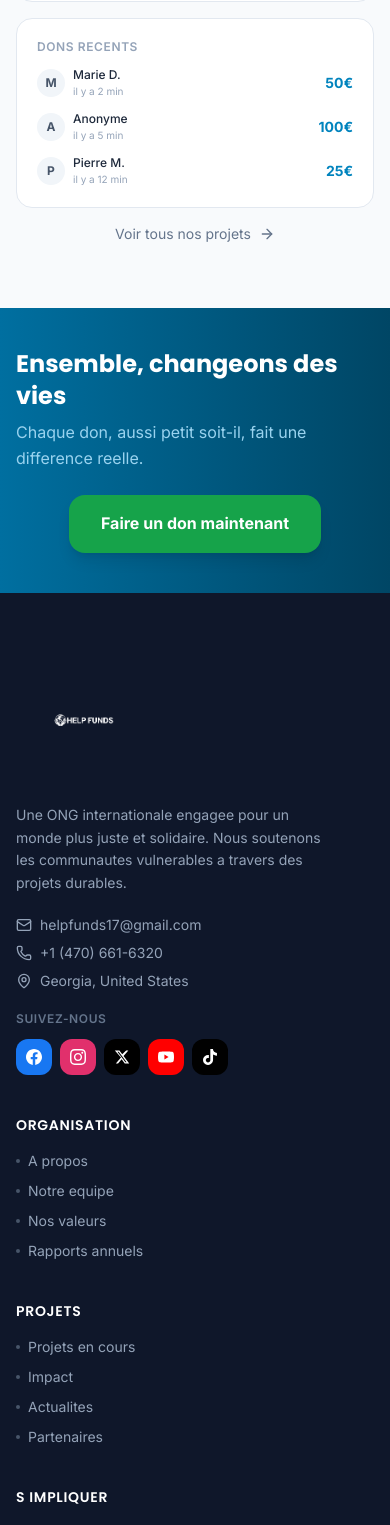
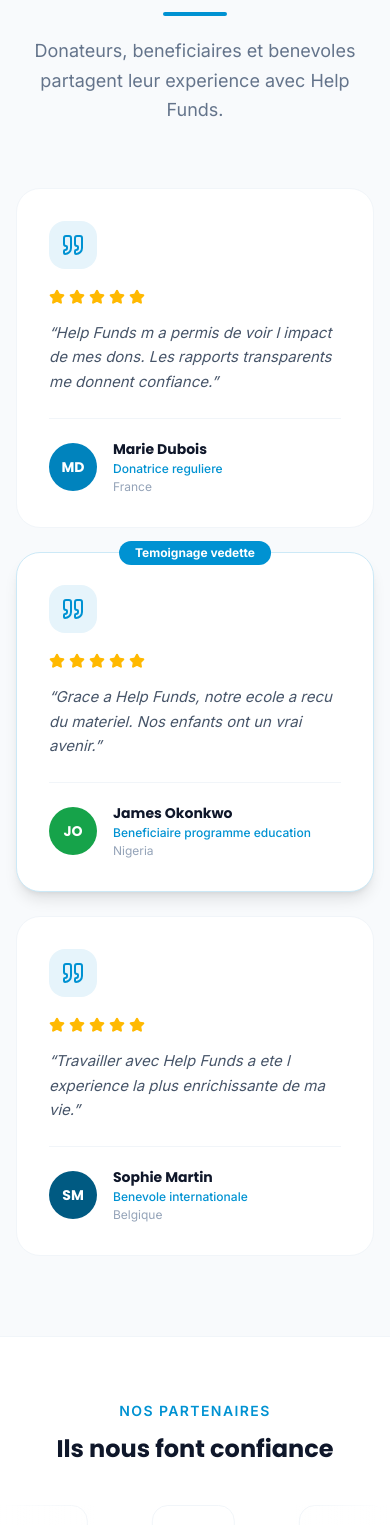
Before and after one commit to spandeau/helpfunds-ong, a Next.js app in the folder frontend-nextjs/: page / in a window 390 px wide. Shown: the part 7922-9447 px from the top of the page. Built offline with nearby package versions, Linux system fonts and the light colour scheme; no server answers.

Commit message:
fix: type Partner logo nullable corrige

```diff
--- a/frontend-nextjs/src/app/page.tsx
+++ b/frontend-nextjs/src/app/page.tsx
@@ -1,6 +1,10 @@
 import HeroSection from "@/components/sections/HeroSection";
 import ActionsSection from "@/components/sections/ActionsSection";
 import StatsSection from "@/components/sections/StatsSection";
+import ProjectsSection from "@/components/sections/ProjectsSection";
+import TestimonialsSection from "@/components/sections/TestimonialsSection";
+import FAQSection from "@/components/sections/FAQSection";
+import PartnersSection from "@/components/sections/PartnersSection";
 import ImpactMap from "@/components/sections/ImpactMap";
 import DonationCTASection from "@/components/sections/DonationCTASection";
 
@@ -10,6 +14,10 @@ export default function Home() {
       <HeroSection />
       <ActionsSection />
       <StatsSection />
+      <ProjectsSection />
+      <TestimonialsSection />
+      <PartnersSection />
+      <FAQSection />
       <ImpactMap />
       <DonationCTASection />
     </main>
--- /dev/null
+++ b/frontend-nextjs/src/components/sections/PartnersSection.tsx
@@ -0,0 +1,93 @@
+"use client";
+
+import { useEffect, useState } from "react";
+import Image from "next/image";
+
+interface Partner {
+  id: number;
+  name: string;
+  website?: string;
+  logo?: { url: string } | null;
+  order?: number;
+}
+
+const FALLBACK_PARTNERS: Partner[] = [
+  { id: 1, name: "UNICEF", logo: null },
+  { id: 2, name: "OMS", logo: null },
+  { id: 3, name: "PNUD", logo: null },
+  { id: 4, name: "Croix-Rouge", logo: null },
+  { id: 5, name: "UNESCO", logo: null },
+  { id: 6, name: "FAO", logo: null },
+  { id: 7, name: "ONU Femmes", logo: null },
+  { id: 8, name: "UNHCR", logo: null },
+];
+
+function PartnerLogo({ partner, strapiUrl }: { partner: Partner; strapiUrl: string }) {
+  const logoUrl = partner.logo?.url
+    ? partner.logo.url.startsWith("http")
+      ? partner.logo.url
+      : `${strapiUrl}${partner.logo.url}`
+    : null;
+
+  return (
+    <div className="flex-shrink-0 mx-8 flex items-center justify-center h-16 px-6 bg-white rounded-2xl border border-neutral-100 hover:border-primary-200 hover:shadow-md transition-all duration-300 group">
+      {logoUrl ? (
+        <Image
+          src={logoUrl}
+          alt={partner.name}
+          width={120}
+          height={48}
+          className="h-10 w-auto object-contain opacity-60 group-hover:opacity-100 transition-opacity duration-300"
+        />
+      ) : (
+        <span className="text-neutral-400 font-heading font-bold text-sm group-hover:text-primary-500 transition-colors whitespace-nowrap">
+          {partner.name}
+        </span>
+      )}
+    </div>
+  );
+}
+
+export default function PartnersSection() {
+  const [partners, setPartners] = useState<Partner[]>(FALLBACK_PARTNERS);
+  const STRAPI_URL = process.env.NEXT_PUBLIC_STRAPI_URL || "http://localhost:1337";
+
+  useEffect(() => {
+    fetch(`${STRAPI_URL}/api/partners?populate[logo]=true&sort=order:asc&pagination[pageSize]=20`)
+      .then((res) => res.ok ? res.json() : null)
+      .then((data) => {
+        if (data?.data && data.data.length > 0) {
+          setPartners(data.data);
+        }
+      })
+      .catch(() => {});
+  }, [STRAPI_URL]);
+
+  const doubled = [...partners, ...partners];
+
+  return (
+    <section className="py-16 bg-white border-t border-neutral-100">
+      <div className="max-w-7xl mx-auto px-4 sm:px-6 lg:px-8 mb-10 text-center">
+        <span className="section-label">Nos partenaires</span>
+        <h2 className="font-heading font-bold text-neutral-900 text-2xl md:text-3xl">
+          Ils nous font confiance
+        </h2>
+      </div>
+
+      <div className="relative overflow-hidden">
+        <div className="absolute left-0 top-0 bottom-0 w-24 bg-gradient-to-r from-white to-transparent z-10 pointer-events-none" />
+        <div className="absolute right-0 top-0 bottom-0 w-24 bg-gradient-to-l from-white to-transparent z-10 pointer-events-none" />
+
+        <div className="flex partners-scroll">
+          {doubled.map((partner, i) => (
+            <PartnerLogo
+              key={`${partner.id}-${i}`}
+              partner={partner}
+              strapiUrl={STRAPI_URL}
+            />
+          ))}
+        </div>
+      </div>
+    </section>
+  );
+}
--- a/frontend-nextjs/src/components/sections/TestimonialsSection.tsx
+++ b/frontend-nextjs/src/components/sections/TestimonialsSection.tsx
@@ -1,86 +1,103 @@
 "use client";
 
-import { motion } from "framer-motion";
-import { Quote } from "lucide-react";
+import { useEffect, useState } from "react";
+import { Quote, Star } from "lucide-react";
 import Container from "@/components/layout/Container";
 import { HOME_TESTIMONIALS } from "@/constants";
 
+interface Testimonial {
+  id?: number;
+  name: string;
+  role: string;
+  country?: string;
+  text: string;
+  avatar: string;
+  color: string;
+  featured?: boolean;
+}
+
 export default function TestimonialsSection() {
+  const [testimonials, setTestimonials] = useState<Testimonial[]>(HOME_TESTIMONIALS);
+
+  useEffect(() => {
+    const STRAPI_URL = process.env.NEXT_PUBLIC_STRAPI_URL || "http://localhost:1337";
+    fetch(`${STRAPI_URL}/api/testimonials?filters[featured][$eq]=true&pagination[pageSize]=6`)
+      .then((res) => res.ok ? res.json() : null)
+      .then((data) => {
+        if (data?.data && data.data.length > 0) {
+          setTestimonials(data.data.map((t: Testimonial) => ({
+            name: t.name,
+            role: t.role,
+            country: t.country || "",
+            text: t.text,
+            avatar: t.name.substring(0, 2).toUpperCase(),
+            color: "bg-primary-500",
+          })));
+        }
+      })
+      .catch(() => {});
+  }, []);
+
   return (
-    <section className="py-20 md:py-28 bg-neutral-50">
+    <section className="py-20 md:py-28 bg-neutral-50 overflow-hidden">
       <Container>
-        {/* Header */}
         <div className="text-center mb-16">
-          <motion.p
-            initial={{ opacity: 0, y: 10 }}
-            whileInView={{ opacity: 1, y: 0 }}
-            viewport={{ once: true }}
-            className="section-label"
-          >
-            Témoignages
-          </motion.p>
-          <motion.h2
-            initial={{ opacity: 0, y: 20 }}
-            whileInView={{ opacity: 1, y: 0 }}
-            viewport={{ once: true }}
-            transition={{ delay: 0.1 }}
-            className="section-title"
-          >
-            Ils nous font confiance
-          </motion.h2>
+          <span className="section-label">Temoignages</span>
+          <h2 className="section-title">Ils nous font confiance</h2>
           <div className="divider" />
-          <motion.p
-            initial={{ opacity: 0, y: 20 }}
-            whileInView={{ opacity: 1, y: 0 }}
-            viewport={{ once: true }}
-            transition={{ delay: 0.2 }}
-            className="section-subtitle mx-auto"
-          >
-            Donateurs, bénéficiaires et bénévoles partagent leur expérience
-            avec Help Funds.
-          </motion.p>
+          <p className="section-subtitle mx-auto">
+            Donateurs, beneficiaires et benevoles partagent leur experience avec Help Funds.
+          </p>
         </div>
 
-        {/* Testimonials */}
-        <div className="grid grid-cols-1 md:grid-cols-3 gap-8">
-          {HOME_TESTIMONIALS.map((testimonial, index) => (
-            <motion.div
-              key={testimonial.name}
-              initial={{ opacity: 0, y: 30 }}
-              whileInView={{ opacity: 1, y: 0 }}
-              viewport={{ once: true }}
-              transition={{ duration: 0.5, delay: index * 0.15 }}
-              className="bg-white rounded-2xl p-8 border border-neutral-100 hover:border-primary-200 hover:shadow-lg transition-all duration-300 flex flex-col"
+        <div className="grid grid-cols-1 md:grid-cols-3 gap-6">
+          {testimonials.map((t, i) => (
+            <div
+              key={t.name}
+              className={`relative bg-white rounded-3xl p-8 border border-neutral-100 hover:border-primary-200 hover:shadow-xl transition-all duration-500 hover:-translate-y-1 flex flex-col ${
+                i === 1 ? "md:-translate-y-4 border-primary-100 shadow-lg" : ""
+              }`}
             >
-              {/* Quote icon */}
-              <Quote className="w-8 h-8 text-primary-200 mb-5" />
+              {/* Badge vedette */}
+              {i === 1 && (
+                <div className="absolute -top-3 left-1/2 -translate-x-1/2 bg-primary-500 text-white text-xs font-bold px-4 py-1 rounded-full">
+                  Temoignage vedette
+                </div>
+              )}
 
-              {/* Text */}
-              <p className="text-neutral-600 leading-relaxed flex-1 mb-6 italic text-[15px]">
-                &ldquo;{testimonial.text}&rdquo;
-              </p>
+              {/* Icone citation */}
+              <div className="w-12 h-12 bg-primary-50 rounded-2xl flex items-center justify-center mb-5 flex-shrink-0">
+                <Quote className="w-6 h-6 text-primary-500" />
+              </div>
 
-              {/* Étoiles */}
-              <div className="flex gap-1 mb-5">
-                {[...Array(5)].map((_, i) => (
-                  <span key={i} className="text-amber-400 text-sm">★</span>
+              {/* Etoiles */}
+              <div className="flex gap-1 mb-4">
+                {[...Array(5)].map((_, s) => (
+                  <Star key={s} className="w-4 h-4 fill-amber-400 text-amber-400" />
                 ))}
               </div>
 
-              {/* Author */}
-              <div className="flex items-center gap-3 pt-5 border-t border-neutral-100">
-                <div className={`w-12 h-12 ${testimonial.color} rounded-full flex items-center justify-center text-white font-bold text-sm flex-shrink-0`}>
-                  {testimonial.avatar}
+              {/* Texte */}
+              <p className="text-neutral-600 leading-relaxed flex-1 mb-6 italic text-[15px]">
+                &ldquo;{t.text}&rdquo;
+              </p>
+
+              {/* Auteur */}
+              <div className="flex items-center gap-4 pt-5 border-t border-neutral-100">
+                <div className={`w-12 h-12 ${t.color} rounded-full flex items-center justify-center text-white font-heading font-bold text-sm flex-shrink-0`}>
+                  {t.avatar}
                 </div>
-                <div>
-                  <div className="font-heading font-semibold text-neutral-900 text-sm">
-                    {testimonial.name}
+                <div className="min-w-0">
+                  <div className="font-heading font-bold text-neutral-900 text-sm truncate">
+                    {t.name}
                   </div>
-                  <div className="text-xs text-neutral-500 mt-0.5">{testimonial.role}</div>
-                  <div className="text-xs text-neutral-400 mt-0.5">{testimonial.country}</div>
+                  <div className="text-xs text-primary-500 font-medium mt-0.5">{t.role}</div>
+                  {t.country && (
+                    <div className="text-xs text-neutral-400 mt-0.5">{t.country}</div>
+                  )}
                 </div>
               </div>
-            </motion.div>
+            </div>
           ))}
         </div>
       </Container>
```
